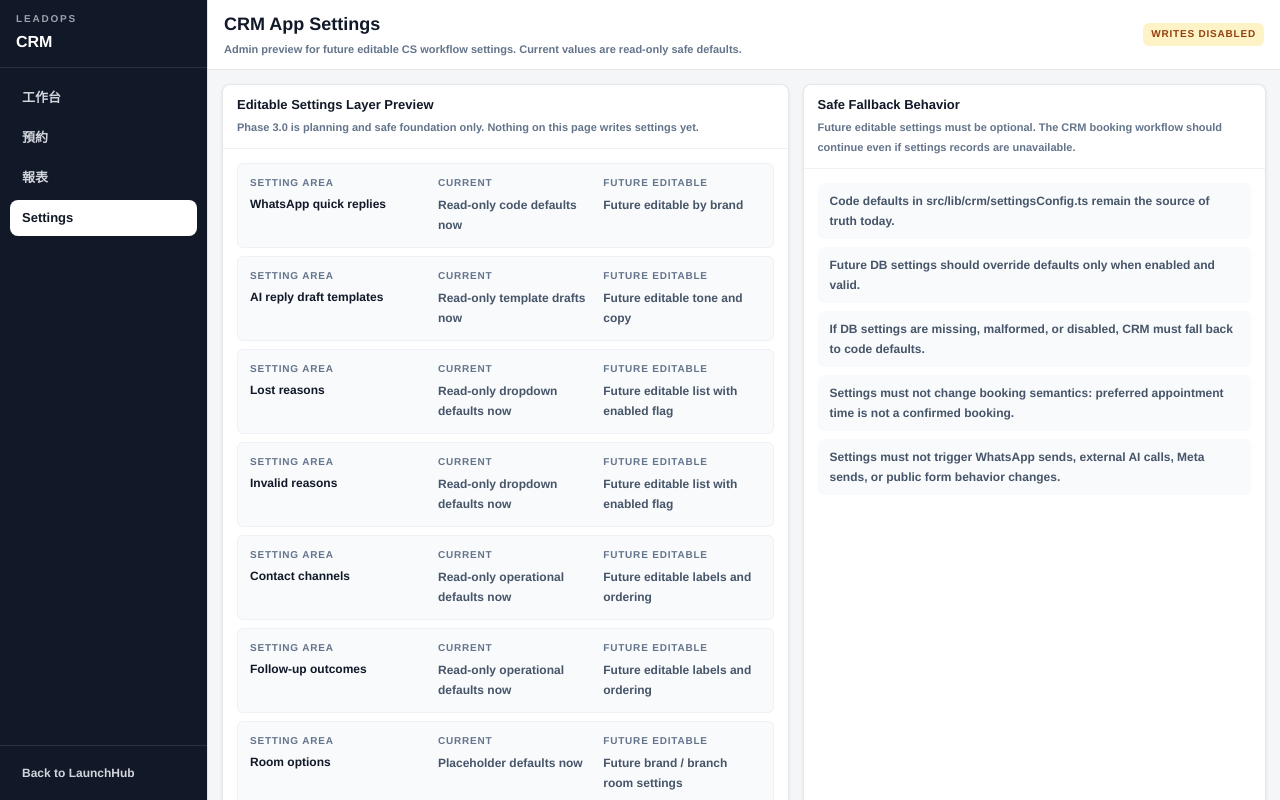
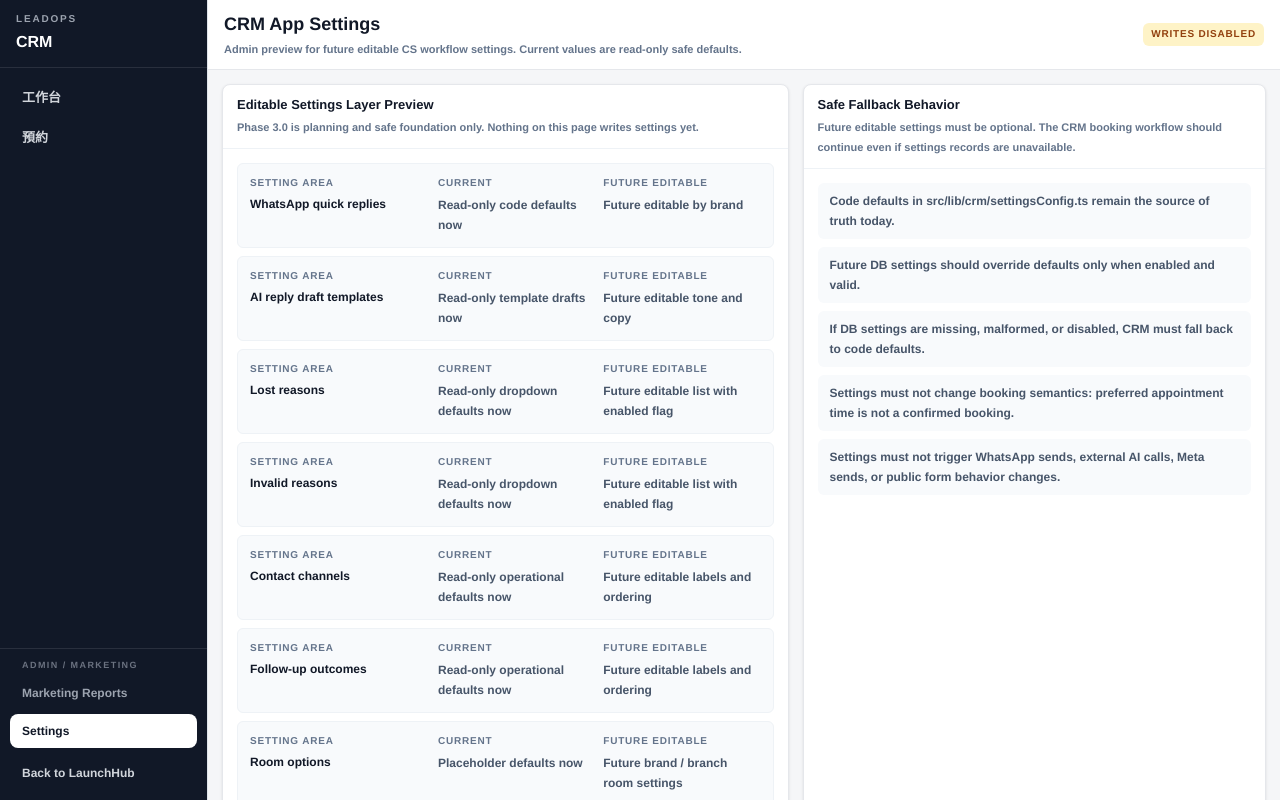
Before and after one commit to kieran97125/alyssa-lead-capture-os, a Next.js app: page /crm/settings in a window 1280 px wide. Built offline with nearby package versions, Linux system fonts and the light colour scheme.

Commit message:
Hide technical reports from CS workflow

```diff
--- a/src/app/crm/page.tsx
+++ b/src/app/crm/page.tsx
@@ -33,7 +33,6 @@ type CrmTabKey = "leads" | "bookings" | "reports";
 const tabs: Array<{ key: CrmTabKey; label: string }> = [
   { key: "leads", label: "工作台" },
   { key: "bookings", label: "預約" },
-  { key: "reports", label: "報表" },
 ];
 
 const queueOptions = [
@@ -151,13 +150,17 @@ export default async function CrmPage({
           <div className="flex flex-col gap-2.5 px-4 py-2.5 xl:flex-row xl:items-center xl:justify-between">
             <div>
               <div className="flex items-center gap-2.5">
-                <h1 className="text-lg font-bold text-[#111827]">CS Command Center</h1>
+                <h1 className="text-lg font-bold text-[#111827]">
+                  {activeTab === "reports" ? "Marketing Reports" : "CS Command Center"}
+                </h1>
                 <span className="rounded-md bg-[#ecfdf5] px-2 py-0.5 text-[10px] font-bold uppercase tracking-[0.08em] text-[#047857]">
                   {runtime.actionsEnabled ? "Actions enabled" : "Read-only"}
                 </span>
               </div>
               <p className="mt-1 text-[11px] font-semibold text-[#64748b]">
-                每日跟進工作台：先處理過期跟進、今日跟進，再處理新 Leads 及今日預約。
+                {activeTab === "reports"
+                  ? "管理層及 Marketing 用報表；CS 日常工作只需要使用工作台及預約。"
+                  : "每日跟進工作台：先處理過期跟進、今日跟進，再處理新 Leads 及今日預約。"}
               </p>
             </div>
           </div>
@@ -285,10 +288,10 @@ export default async function CrmPage({
               <div className="flex flex-col gap-1 sm:flex-row sm:items-end sm:justify-between">
                 <div>
                   <h2 className="text-[13px] font-black text-[#111827]">
-                    Advanced Tracking Audit / 技術追蹤審核
+                    Technical Audit / 技術審核
                   </h2>
                   <p className="mt-0.5 text-[11px] font-semibold text-[#64748b]">
-                    技術追蹤、Meta readiness、fbclid / fbp / fbc coverage 及 campaign detail 預設收合。
+                    只供 Marketing / Admin 檢查追蹤與回傳準備，CS 不需要使用。
                   </p>
                 </div>
                 <p className="text-[10px] font-black uppercase tracking-[0.08em] text-[#94a3b8]">
@@ -1655,6 +1658,7 @@ function parseBookingDateTime(date: string | null, time: string | null) {
 
 function normalizeCrmTab(value: string | string[] | undefined): CrmTabKey {
   const tab = Array.isArray(value) ? value[0] : value;
+  if (tab === "reports") return "reports";
   return tabs.some((item) => item.key === tab) ? (tab as CrmTabKey) : "leads";
 }
 
--- a/src/components/crm/CrmShell.tsx
+++ b/src/components/crm/CrmShell.tsx
@@ -14,7 +14,14 @@ const sidebarItems: Array<{
 }> = [
   { key: "inbox", label: "工作台", href: "/crm" },
   { key: "bookings", label: "預約", href: "/crm?tab=bookings" },
-  { key: "reports", label: "報表", href: "/crm?tab=reports" },
+];
+
+const adminItems: Array<{
+  key: CrmSidebarKey;
+  label: string;
+  href: string;
+}> = [
+  { key: "reports", label: "Marketing Reports", href: "/crm?tab=reports" },
   { key: "settings", label: "Settings", href: "/crm/settings" },
 ];
 
@@ -37,20 +44,38 @@ export function CrmShell({
           </div>
           <nav className="flex-1 space-y-1 px-2.5 py-3">
             {sidebarItems.map((item) => (
+              <Link
+                key={item.label}
+                href={item.href}
+                className={`flex h-9 items-center rounded-lg px-3 text-[13px] font-semibold transition ${
+                  item.key === active
+                    ? "bg-white text-[#111827]"
+                    : "text-[#d1d5db] hover:bg-white/10 hover:text-white"
+                }`}
+              >
+                {item.label}
+              </Link>
+            ))}
+          </nav>
+          <div className="border-t border-white/10 p-2.5">
+            <p className="px-3 pb-1 text-[9px] font-bold uppercase tracking-[0.16em] text-[#6b7280]">
+              Admin / Marketing
+            </p>
+            <div className="grid gap-1 pb-2">
+              {adminItems.map((item) => (
                 <Link
                   key={item.label}
                   href={item.href}
-                  className={`flex h-9 items-center rounded-lg px-3 text-[13px] font-semibold transition ${
+                  className={`block rounded-lg px-3 py-2 text-[12px] font-semibold transition ${
                     item.key === active
                       ? "bg-white text-[#111827]"
-                      : "text-[#d1d5db] hover:bg-white/10 hover:text-white"
+                      : "text-[#9ca3af] hover:bg-white/10 hover:text-white"
                   }`}
                 >
                   {item.label}
                 </Link>
-            ))}
-          </nav>
-          <div className="border-t border-white/10 p-2.5">
+              ))}
+            </div>
             <Link
               href="/dashboard"
               className="block rounded-lg px-3 py-2 text-[12px] font-semibold text-[#d1d5db] transition hover:bg-white/10 hover:text-white"
@@ -69,16 +94,20 @@ export function CrmShell({
             C
           </Link>
           <div className="mt-4 grid gap-2">
-            {["工", "約", "報"].map((label, index) => (
-              <span
-                key={label}
+            {[
+              { label: "工", href: "/crm", key: "inbox" },
+              { label: "約", href: "/crm?tab=bookings", key: "bookings" },
+            ].map((item) => (
+              <Link
+                key={item.label}
+                href={item.href}
                 className={`grid h-8 w-8 place-items-center rounded-lg text-[10px] font-bold ${
-                  index === 0 ? "bg-white text-[#111827]" : "bg-white/8 text-[#9ca3af]"
+                  item.key === active ? "bg-white text-[#111827]" : "bg-white/8 text-[#9ca3af]"
                 }`}
-                title={index === 0 ? "Inbox" : "Coming soon"}
+                title={item.label === "工" ? "工作台" : "預約"}
               >
-                {label}
-              </span>
+                {item.label}
+              </Link>
             ))}
           </div>
         </aside>
```
Also changed, not shown: 1 other file (tests, documents, lock files or other folders).
